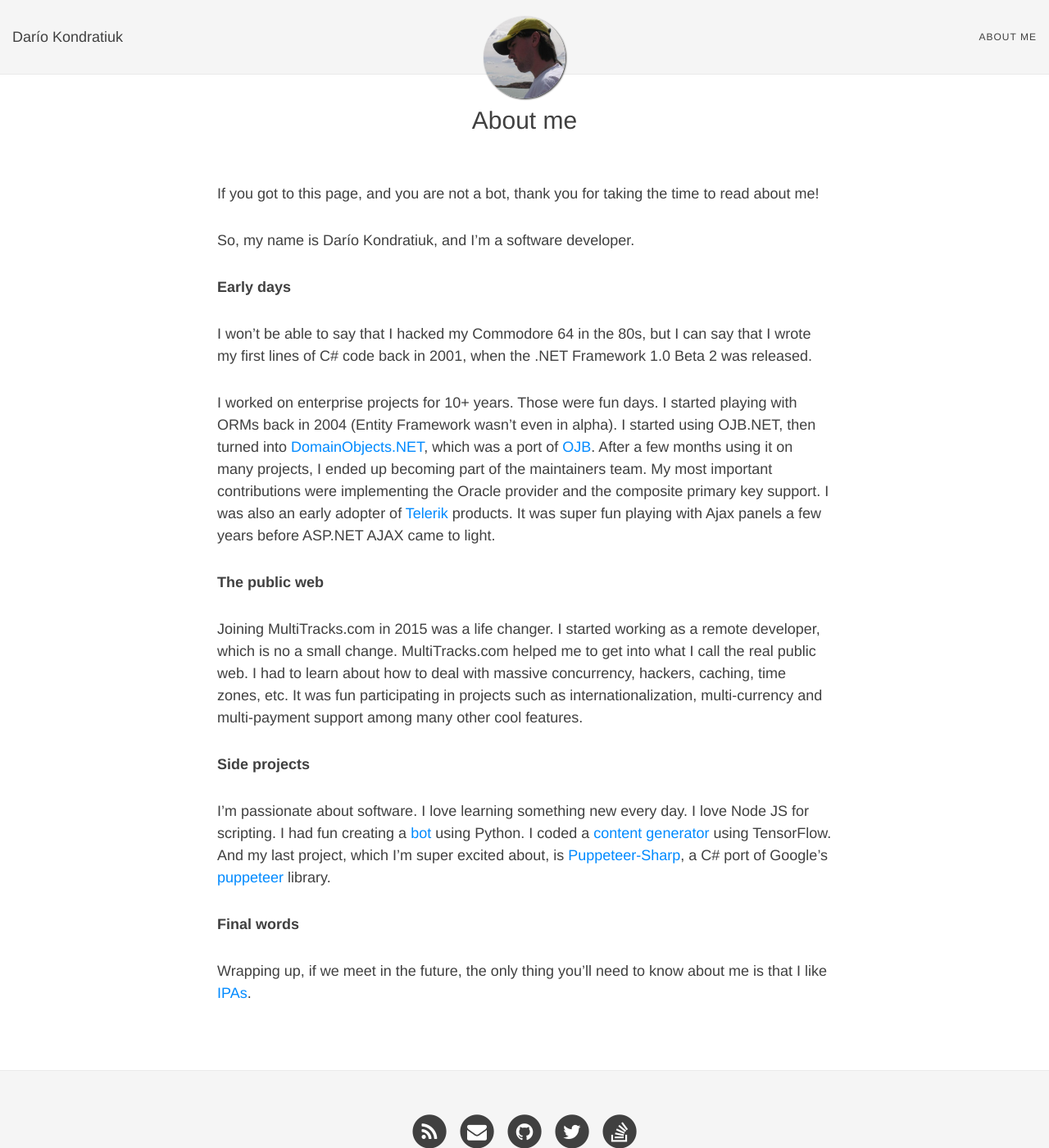
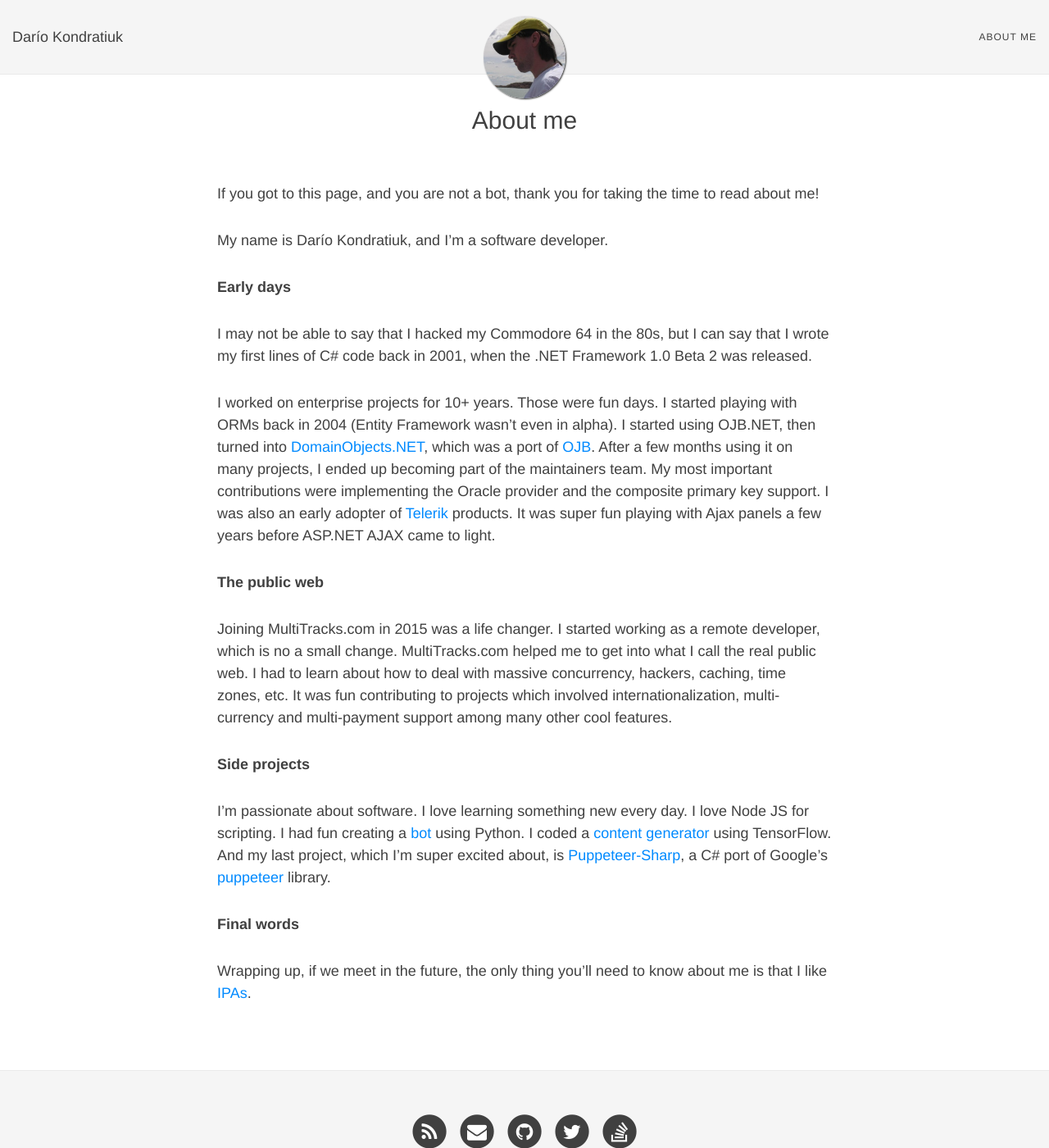
Before and after one commit to kblok/kblok.github.io, a Jekyll site: the page built from aboutme.md, in a window 1280 px wide and 1400 px high. Shown: the whole window at 82% size. Built offline with Jekyll 4.4.1, drawn with Linux system fonts in a browser that asks for light colours; nearby versions of some CDN libraries.

Commit message:
About me changes

```diff
--- a/aboutme.md
+++ b/aboutme.md
@@ -5,17 +5,17 @@
 
 If you got to this page, and you are not a bot, thank you for taking the time to read about me!
 
-So, my name is Darío Kondratiuk, and I’m a software developer.
+My name is Darío Kondratiuk, and I’m a software developer.
 
 **Early days**
 
-I won't be able to say that I hacked my Commodore 64 in the 80s, but I can say that I wrote my first lines of C# code back in 2001, when the .NET Framework 1.0 Beta 2 was released.
+I may not be able to say that I hacked my Commodore 64 in the 80s, but I can say that I wrote my first lines of C# code back in 2001, when the .NET Framework 1.0 Beta 2 was released.
 
 I worked on enterprise projects for 10+ years. Those were fun days. I started playing with ORMs back in 2004 (Entity Framework wasn't even in alpha). I started using OJB.NET, then turned into [DomainObjects.NET](https://sourceforge.net/projects/domainobjects/), which was a port of [OJB](https://db.apache.org/ojb/). After a few months using it on many projects, I ended up becoming part of the maintainers team. My most important contributions were implementing the Oracle provider and the composite primary key support. I was also an early adopter of [Telerik](https://www.telerik.com/) products. It was super fun playing with Ajax panels a few years before ASP.NET AJAX came to light.
 
 **The public web**
 
-Joining MultiTracks.com in 2015 was a life changer. I started working as a remote developer, which is no a small change. MultiTracks.com helped me to get into what I call the real public web. I had to learn about how to deal with massive concurrency, hackers, caching, time zones, etc. It was fun participating in projects such as internationalization, multi-currency and multi-payment support among many other cool features.
+Joining MultiTracks.com in 2015 was a life changer. I started working as a remote developer, which is no a small change. MultiTracks.com helped me to get into what I call the real public web. I had to learn about how to deal with massive concurrency, hackers, caching, time zones, etc. It was fun contributing to projects which involved internationalization, multi-currency and multi-payment support among many other cool features.
 
 **Side projects**
 
```
